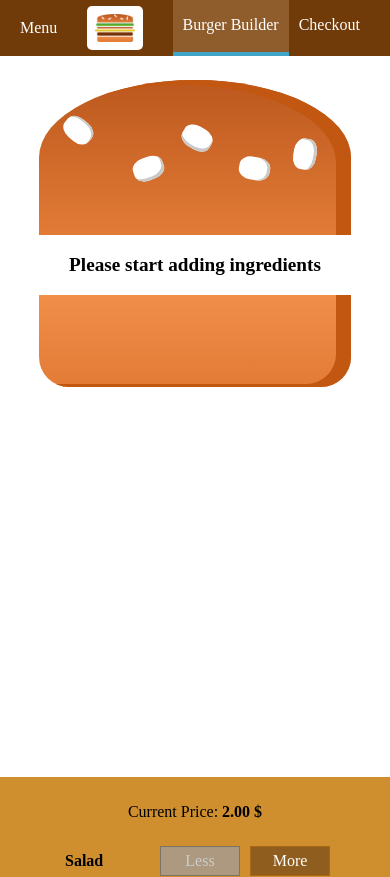
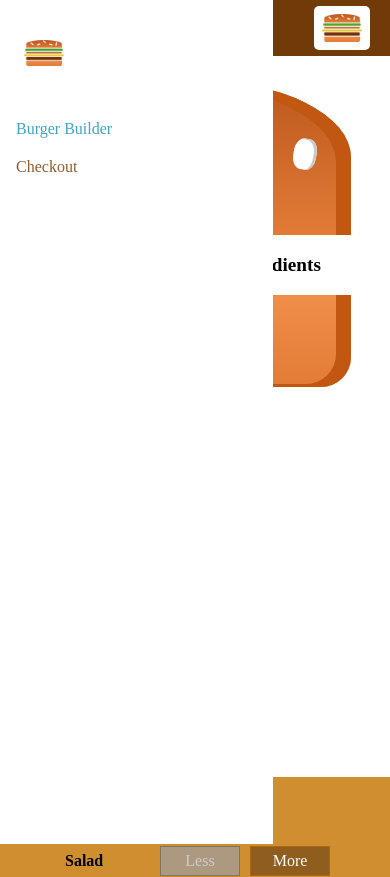
Before and after one commit to aladiha/React-Burger-Builder, a React (Create React App) app: page / in a window 390 px wide. Shown: the top 877 px of the page. Built offline with nearby package versions, Linux system fonts and the light colour scheme.

Commit message:
adjusting burger builder for mobile devices

```diff
--- a/src/components/Layout/Layout.js
+++ b/src/components/Layout/Layout.js
@@ -2,12 +2,13 @@
 import Aux from '../../hoc/Auxi';
 import classes from './Layout.module.css';
 import Toolbar from '../Navigation/Toolbar/Toolbar'
-
+import SideDrawer from '../Navigation/SideDrawer/SideDrawer'
 
 const Layout = (props) => {
     return(
         <Aux>
             <Toolbar/>
+            <SideDrawer/>
         <main className={classes.Content}>
             {props.children}
         </main>
--- a/src/components/Logo/Logo.js
+++ b/src/components/Logo/Logo.js
@@ -6,7 +6,9 @@
 
 
 const logo = (props) => (
-    <div className={classes.Logo}>
+    <div className={classes.Logo} style={{
+        height: props.height
+    }}>
         <img src={LogoImage} alt="Aladin's Burger"/>
     </div>
 );
--- a/src/components/Logo/Logo.module.css
+++ b/src/components/Logo/Logo.module.css
@@ -4,7 +4,7 @@
     box-sizing: border-box;
     width:  56px;
     border-radius: 5px;
-    height: 80%;
+    height: 100%;
 }
 
 .Logo img {
--- a/src/components/Navigation/NavigationItems/NavigationItem/NavigationItem.module.css
+++ b/src/components/Navigation/NavigationItems/NavigationItem/NavigationItem.module.css
@@ -1,19 +1,38 @@
 .NavigationItem {
+    margin: 10px 0;
+    box-sizing: border-box;
+    display: block;
+    width: 100%;
+}
+
+.NavigationItem a {
+    color: #8F5C2C;
+    text-decoration: none;
+    width: 100%;
+    box-sizing: border-box;
+    display: block;
+}
+
+.NavigationItem a:hover,
+.NavigationItem a:active,
+.NavigationItem a.active{
+    color: #40A4C8;
+}
+
+@media (min-width: 500px){
+    .NavigationItem {
     margin: 0;
-    box-sizing: border-box;
     display: flex;
     height: 100%;
+    width: auto;
     align-items: center;
 }
 
 .NavigationItem a {
     color: white;
-    text-decoration: none;
     height: 100%;
     padding: 16px 10px;
     border-bottom: 4px solid transparent;
-    box-sizing: border-box;
-    display: block;
 }
 
 .NavigationItem a:hover,
@@ -23,3 +42,5 @@
     border-bottom:  4px solid #40A4C8;
     color: white;
 }
+
+}
--- a/src/components/Navigation/NavigationItems/NavigationItems.module.css
+++ b/src/components/Navigation/NavigationItems/NavigationItems.module.css
@@ -2,7 +2,14 @@
     margin: 0;
     padding: 0;
     list-style: none;
-    display:flex;
+    display: flex;
+    flex-flow: column;
     align-items: center;
     height: 100%;
 }
+
+@media (min-width: 500px){
+    .NavigationItems{
+        flex-flow: row;
+    }
+}
--- a/src/components/Navigation/SideDrawer/SideDrawer.js
+++ b/src/components/Navigation/SideDrawer/SideDrawer.js
@@ -0,0 +1,21 @@
+import React from 'react'
+
+import Logo from '../../Logo/Logo'
+import Items from '../NavigationItems/NavigationItems'
+import classes from './SideDrawer.module.css'
+
+const sideDrawer = (props) => {
+    //..
+    return(
+    <div className={classes.SideDrawer}>
+        <div className={classes.Logo}>
+        <Logo height="8%"/>
+        </div>
+        <nav>
+            <Items />
+        </nav>
+    </div>
+    );
+};
+
+export default sideDrawer;
--- /dev/null
+++ b/src/components/Navigation/SideDrawer/SideDrawer.module.css
@@ -0,0 +1,31 @@
+.SideDrawer{
+    position: fixed;
+    width: 280px;
+    max-width: 70%;
+    height: 100%;
+    padding: 32px 16px;
+    background-color: white;
+    top: 0;
+    left: 0;
+    z-index: 200;
+    box-sizing: border-box;
+    transition: transform 0.3s ease-out;
+}
+
+@media (min-width: 500px){
+    .SideDrawer{
+        display: none;
+    }
+}
+
+.Open{
+    transform: translateX(0);
+}
+
+.Close{
+    transform: translateX(-100%);
+}
+
+.Logo {
+    margin-bottom: 32px;
+}
--- a/src/components/Navigation/Toolbar/Toolbar.js
+++ b/src/components/Navigation/Toolbar/Toolbar.js
@@ -7,8 +7,8 @@
 
     return <header className={classes.Toolbar}>
         <div>Menu</div>
-        <Logo/>
-        <nav>
+        <Logo height="80%"/>
+        <nav className={classes.DesktopOnly}>
             <NavigationItems/>
         </nav>
     </header>
--- a/src/components/Navigation/Toolbar/Toolbar.module.css
+++ b/src/components/Navigation/Toolbar/Toolbar.module.css
@@ -16,3 +16,9 @@
 .Toolbar nav{
     height: 100%;
 }
+
+@media (max-width: 499px) {
+    .DesktopOnly {
+        display: none;
+    }
+}
```
